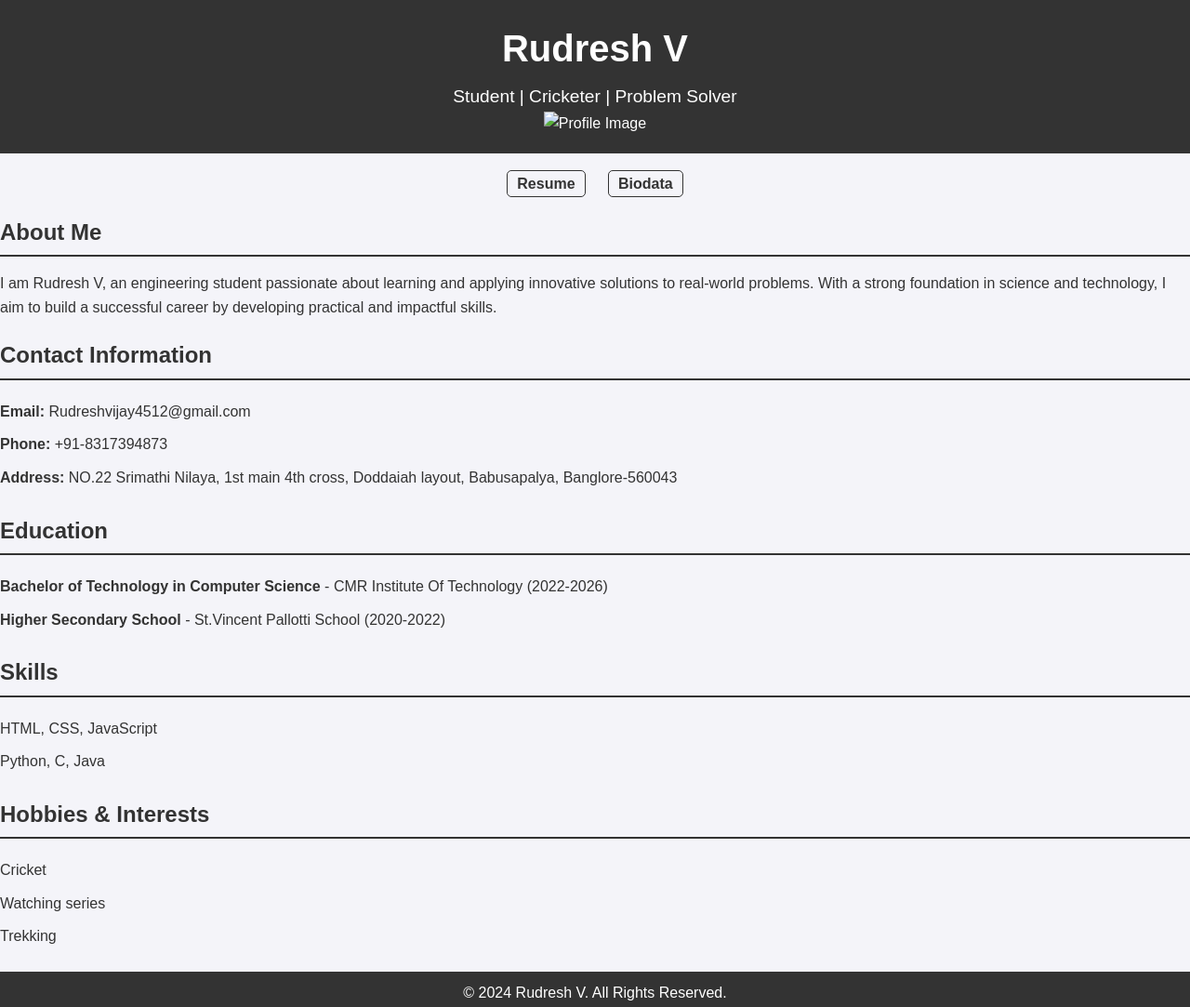
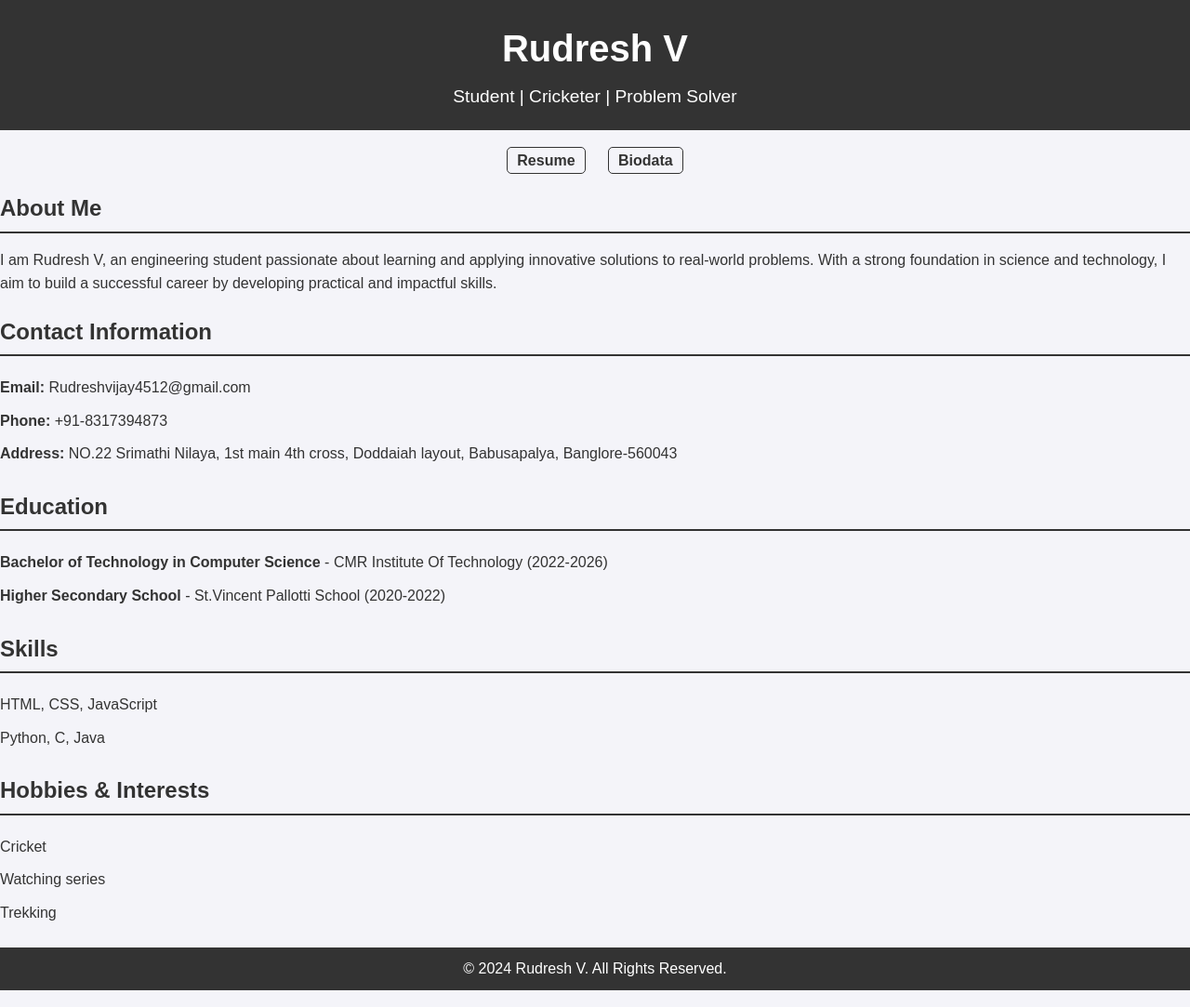
Before and after one commit to Hitman4512/resume, a plain HTML site: page index.html in a window 1280 px wide. Shown: the whole page at 93% size. Drawn offline with Linux system fonts and the light colour scheme.

Commit message:
update index.html

```diff
--- a/index.html
+++ b/index.html
@@ -113,7 +113,7 @@
             <h1>Rudresh V</h1>
             <p>Student | Cricketer | Problem Solver</p>
         </div>
-        <img src="" alt="Profile Image">
+
     </header>
 
     <nav>
```
